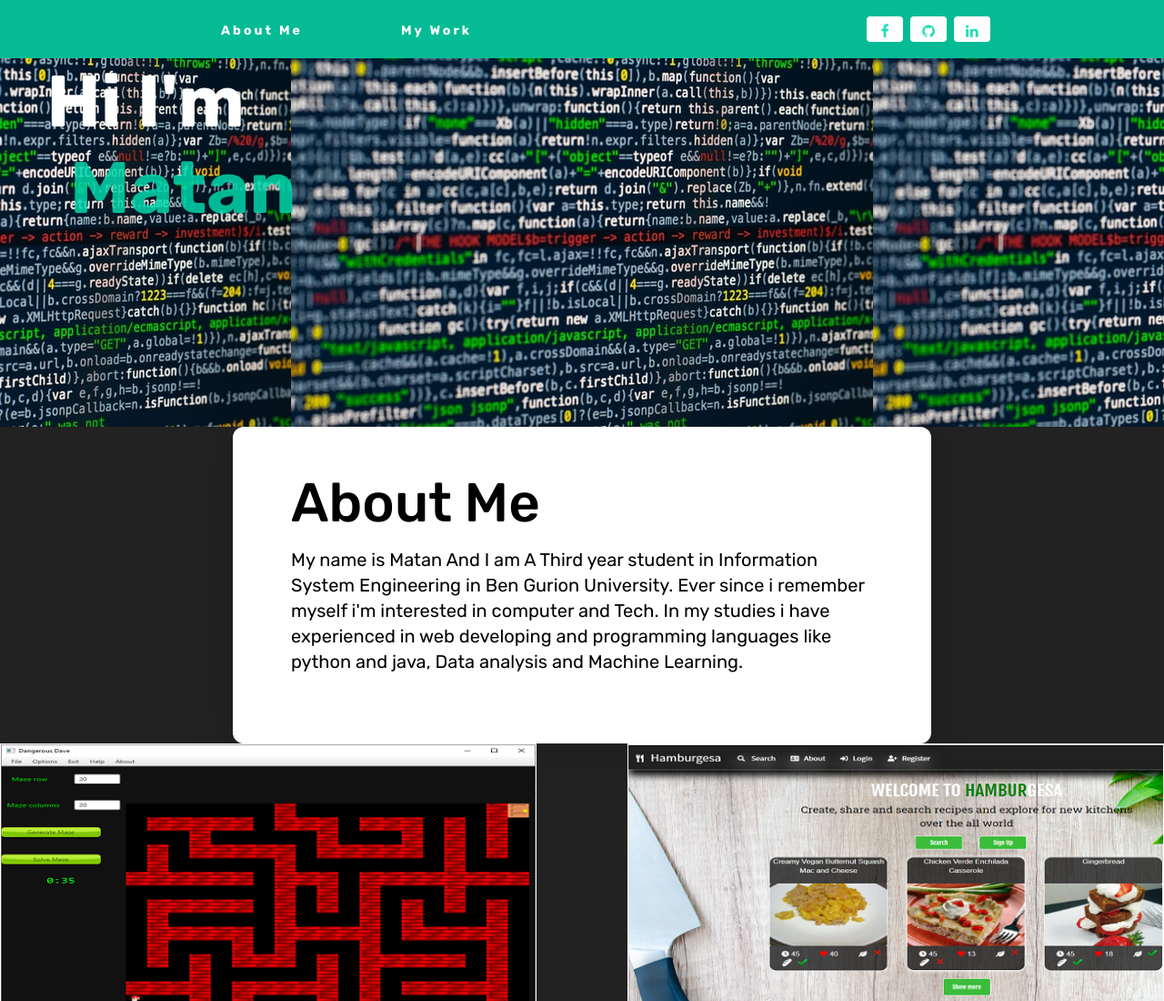
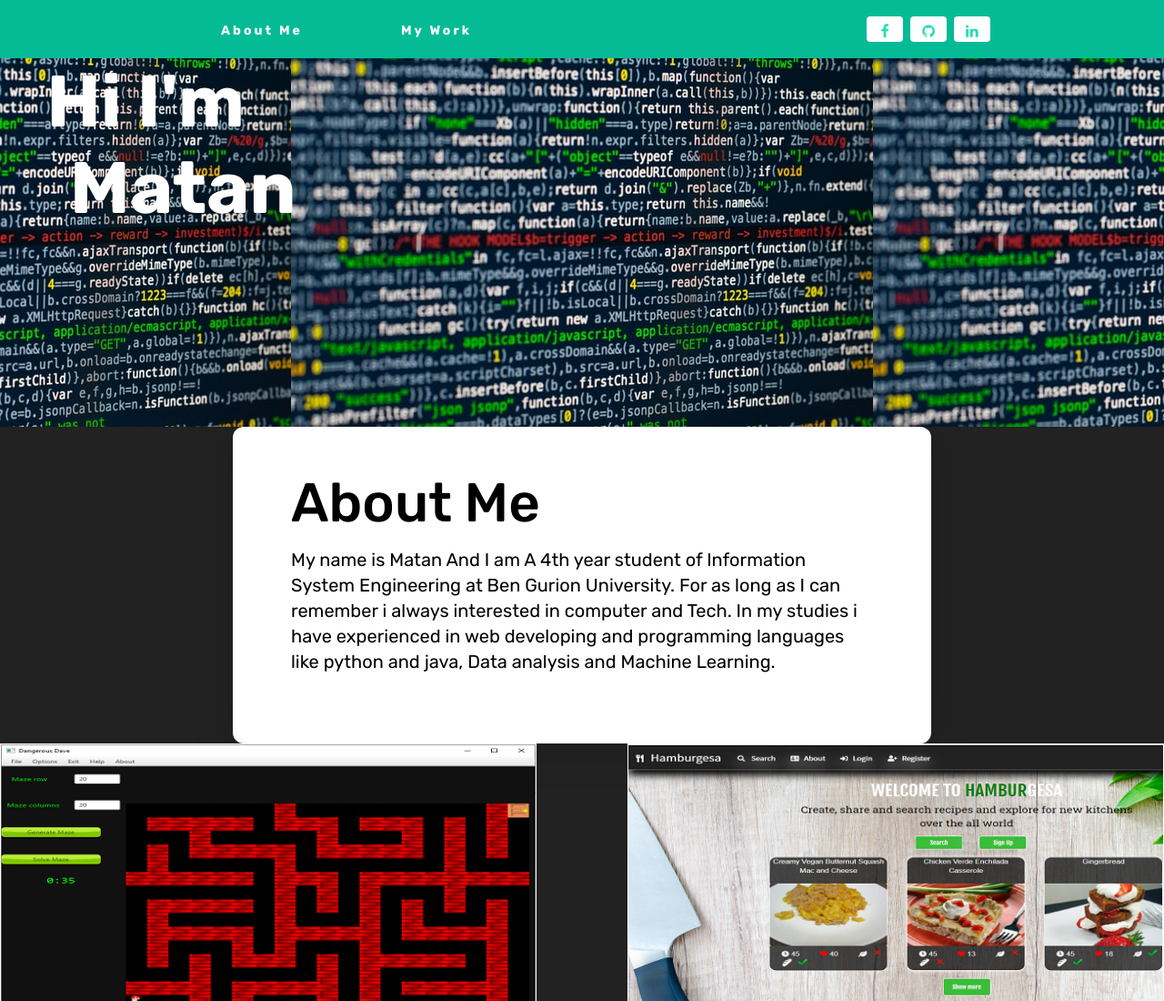
Before and after one commit to matan230g/portfolio, a plain HTML site: page index.html in a window 1280 px wide. Shown: the top 1100 px of the page at 91% size. Drawn offline with nearby package versions, Linux system fonts and the light colour scheme.

Commit message:
fix grammar & color of title

```diff
--- a/css/style.css
+++ b/css/style.css
@@ -51,7 +51,7 @@ nav{
 	color: white;
 }
 .t2{
-	color: var(--background);
+	color: white;
 }
 
   nav a:hover {
--- a/index.html
+++ b/index.html
@@ -51,9 +51,9 @@
          <div class="about-container">
              <h1>About Me</h1>
             <p>
-                My name is Matan And I am A Third year student
-                in Information System Engineering in Ben Gurion University.
-                Ever since i remember myself i'm interested in computer and Tech.
+                My name is Matan And I am A 4th year student
+                of Information System Engineering at Ben Gurion University.
+                For as long as I can remember i always interested in computer and Tech.
                 In my studies i have experienced in web developing and programming languages like python and java,
                 Data analysis and Machine Learning.
               </p>
```
